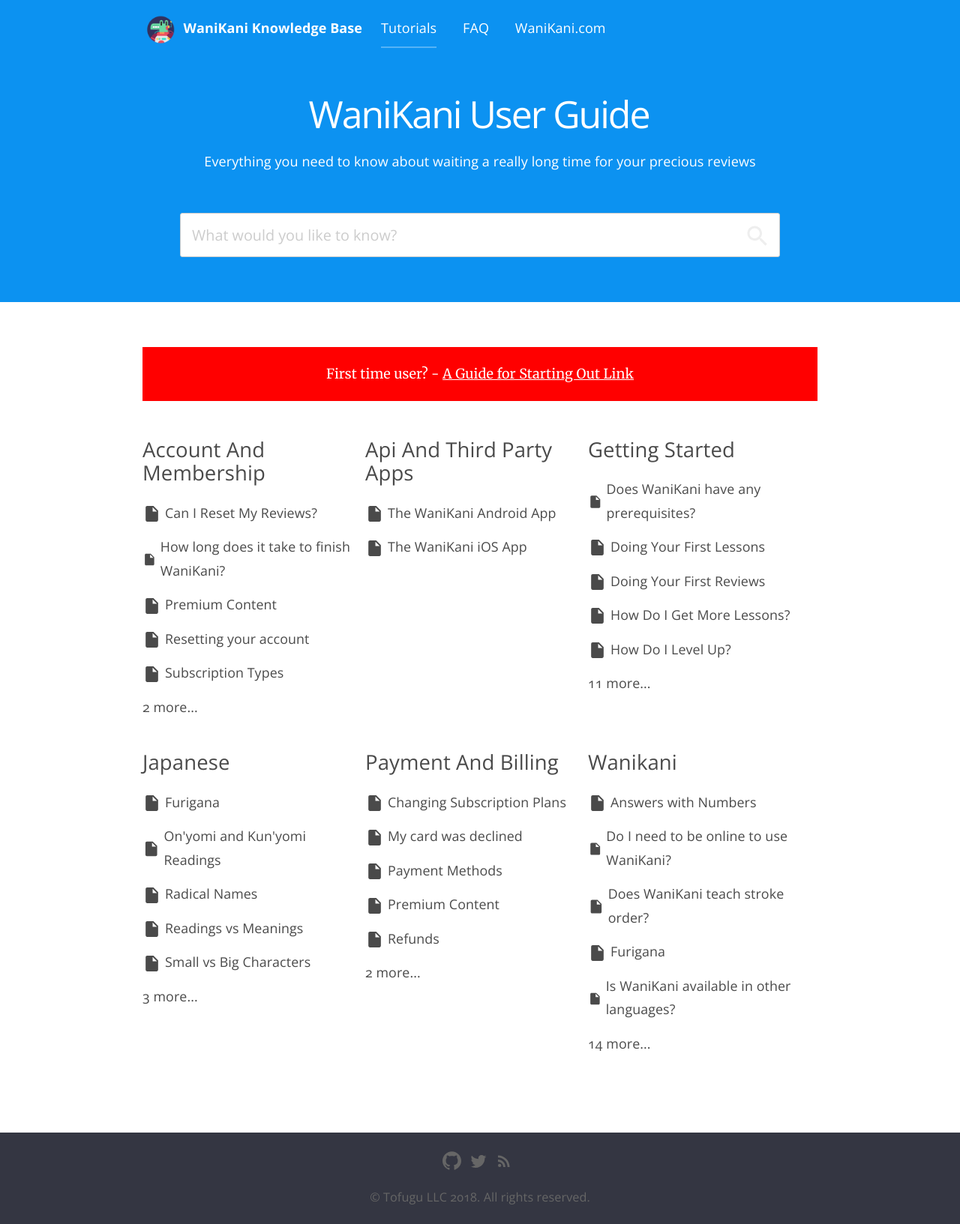
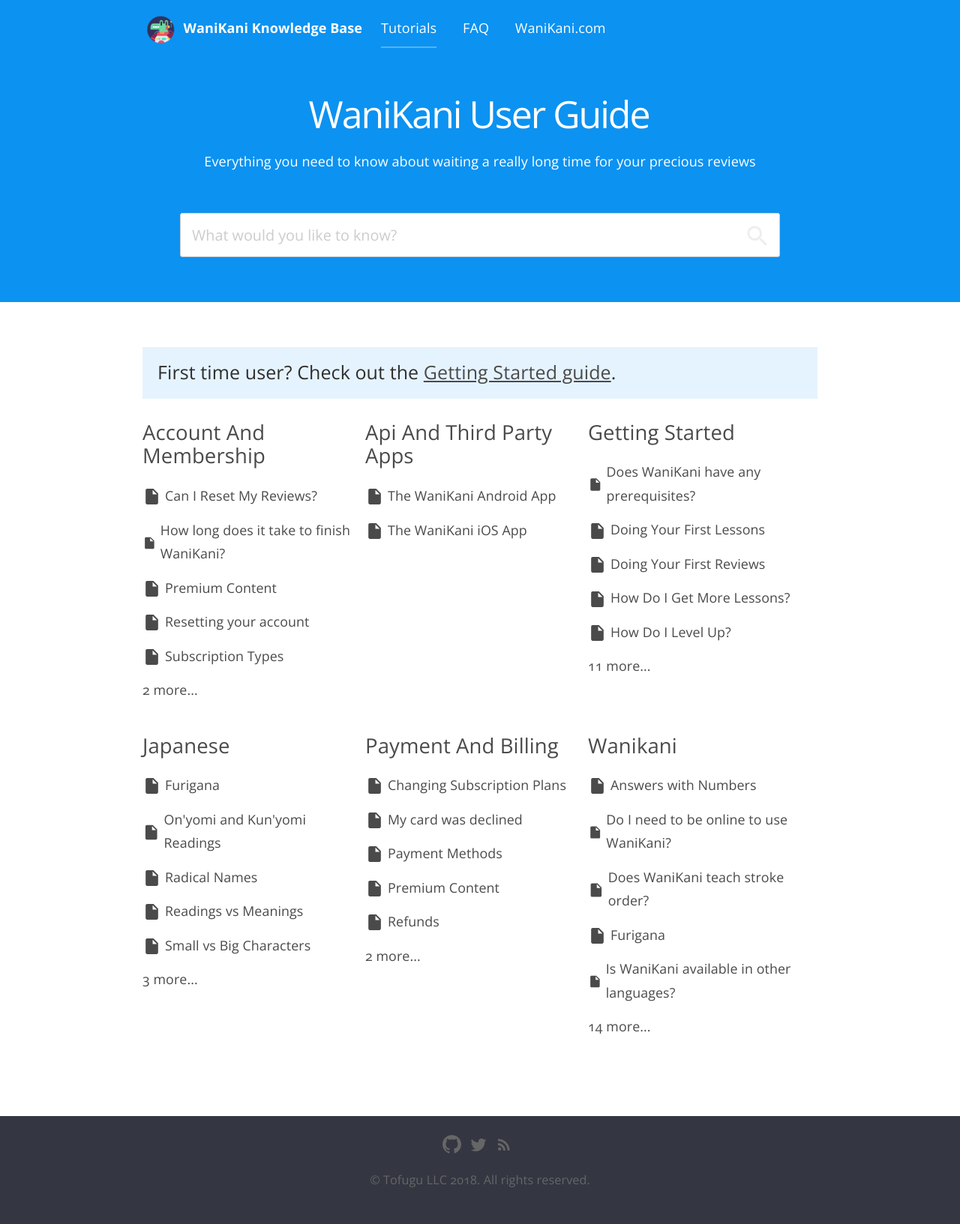
Before and after one commit to CloudCannon/base-jekyll-template, a Jekyll site: the page built from index.html, in a window 1280 px wide. Shown: the whole page at 75% size. Built offline with Jekyll 4.4.1, drawn with Linux system fonts in a browser that asks for light colours; nearby versions of some CDN libraries; after the commit the page ends 1611 px from its top, so only the background shows below that.

Commit message:
First round of getting started banner iteration

```diff
--- /dev/null
+++ b/_sass/wanikani/banner.scss
@@ -0,0 +1,11 @@
+.banner {
+  background-color: lighten($header-color, 45%);
+  margin-bottom: 3rem;
+  padding: 2rem;
+  h4 {
+    margin-bottom: 0;
+  }
+}
+
+.banner--getting-started {
+}
--- a/css/screen.scss
+++ b/css/screen.scss
@@ -15,3 +15,4 @@
 @import "cloudcannon";
 @import "wanikani/overrides";
 @import "wanikani/nav";
+@import "wanikani/banner";
--- a/index.html
+++ b/index.html
@@ -1,8 +1,13 @@
 ---
 ---
 
-<div class="starting-out" style="margin-bottom:50px; text-align:center; background-color: #ff0000; padding: 20px; color:white; ">
-First time user? - <a href="#" style="color:white;">A Guide for Starting Out Link</a>
+{% assign getting_started_set = site.sets | where: "path", "_sets/getting-started.md" | first %}
+{% assign getting_started_set_posts = site.posts | where: "set", "getting-started" %}
+
+<div class="banner banner--getting-started">
+	<h4>
+		First time user? Check out the <a href="{{ getting_started_set_posts.first.url }}" title="Getting Started guide">Getting Started guide</a>.
+	<h4>
 </div>
 
 <section class="categories">
```
